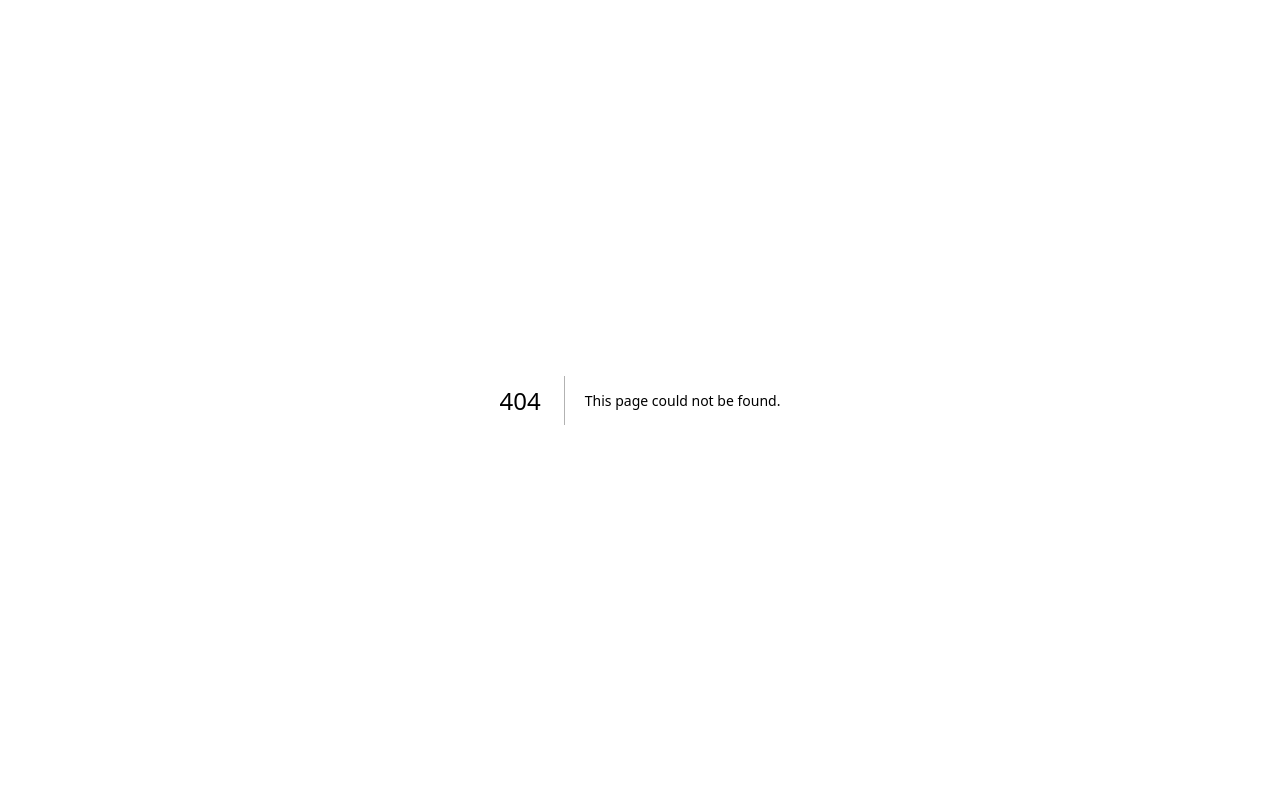
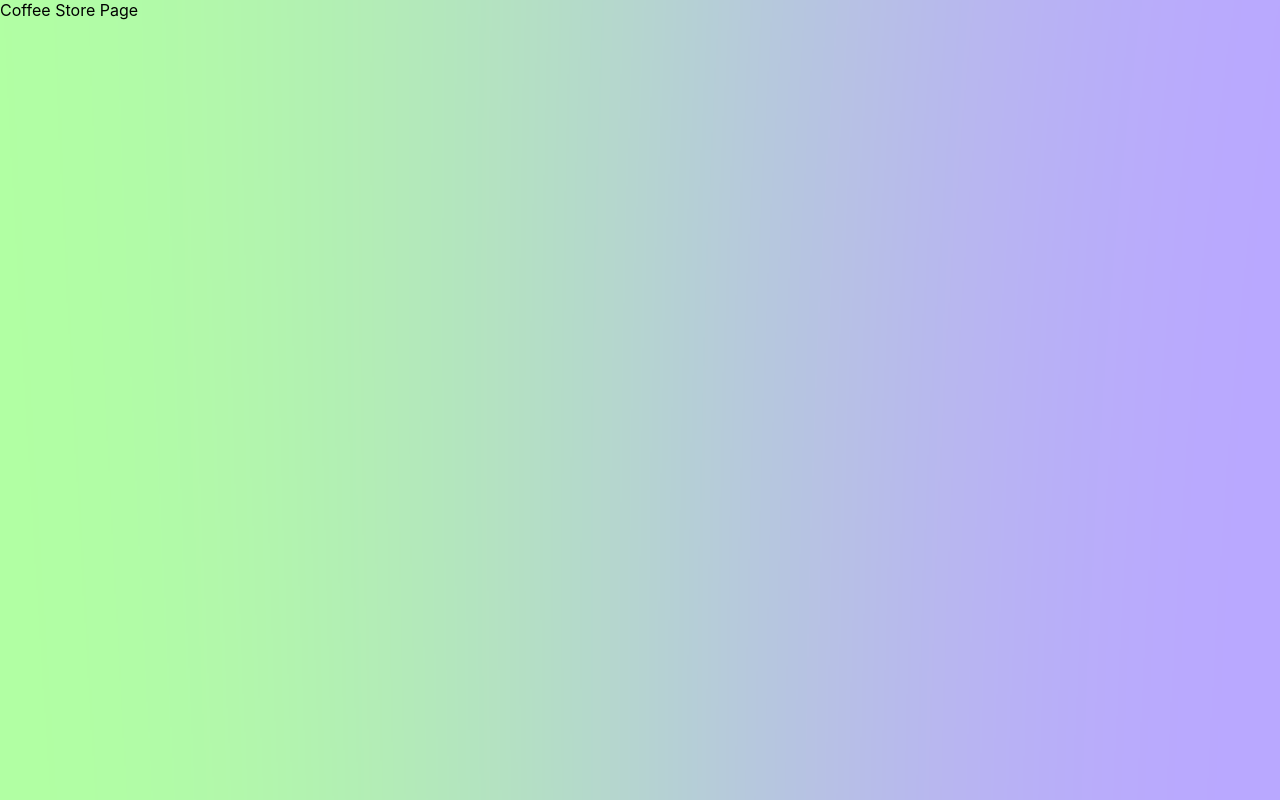
Before and after one commit to MeatyButter/discover-coffee-stores, a Next.js app: page /coffee-store in a window 1280 px wide. Before the commit this address had no page. Shown: the top 800 px of the page. Built offline with nearby package versions, Linux system fonts and the light colour scheme.

Commit message:
feature: include a nested route

```diff
--- /dev/null
+++ b/pages/coffee-store.js
@@ -0,0 +1,5 @@
+const CoffeeStore = () => {
+    return <div>Coffee Store Page</div>
+}
+
+export default CoffeeStore;
```
